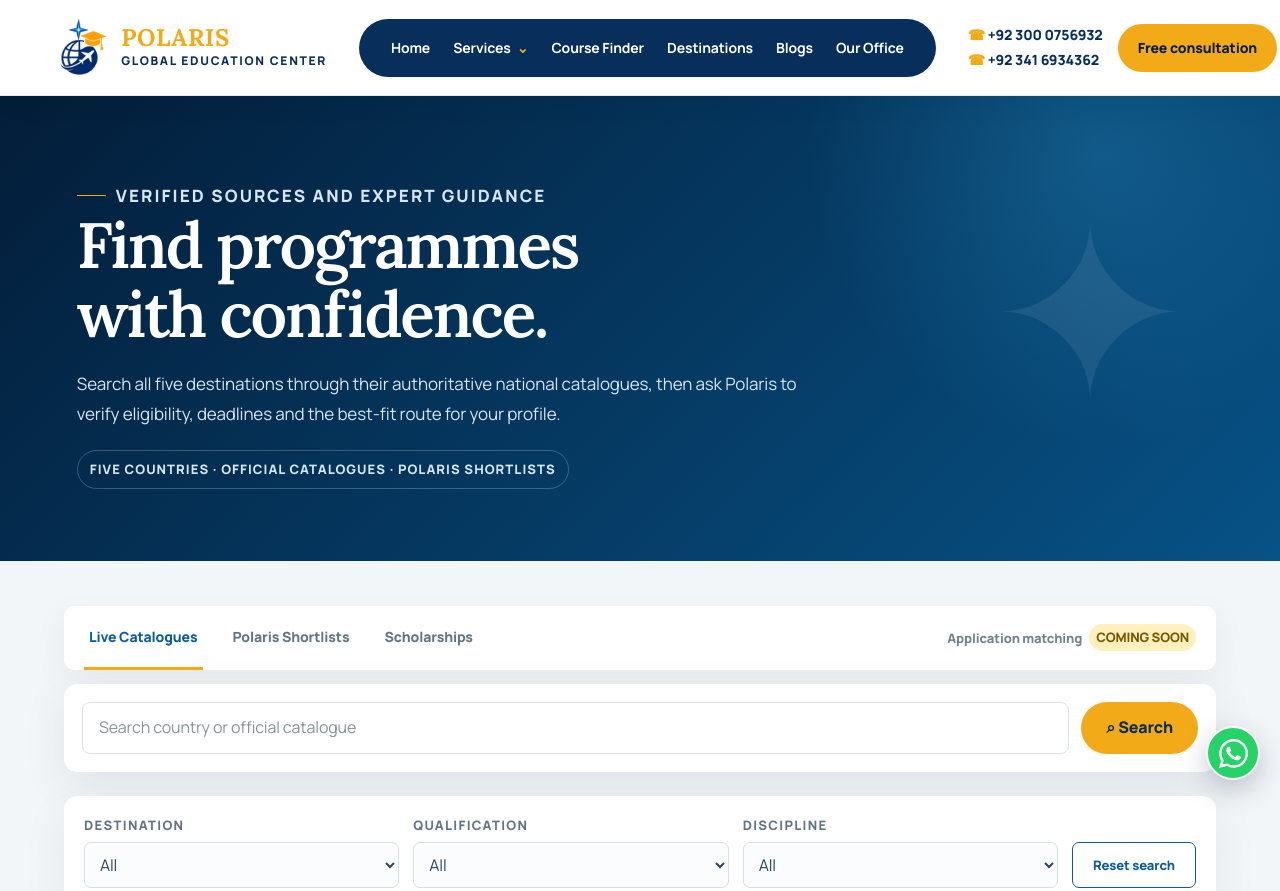
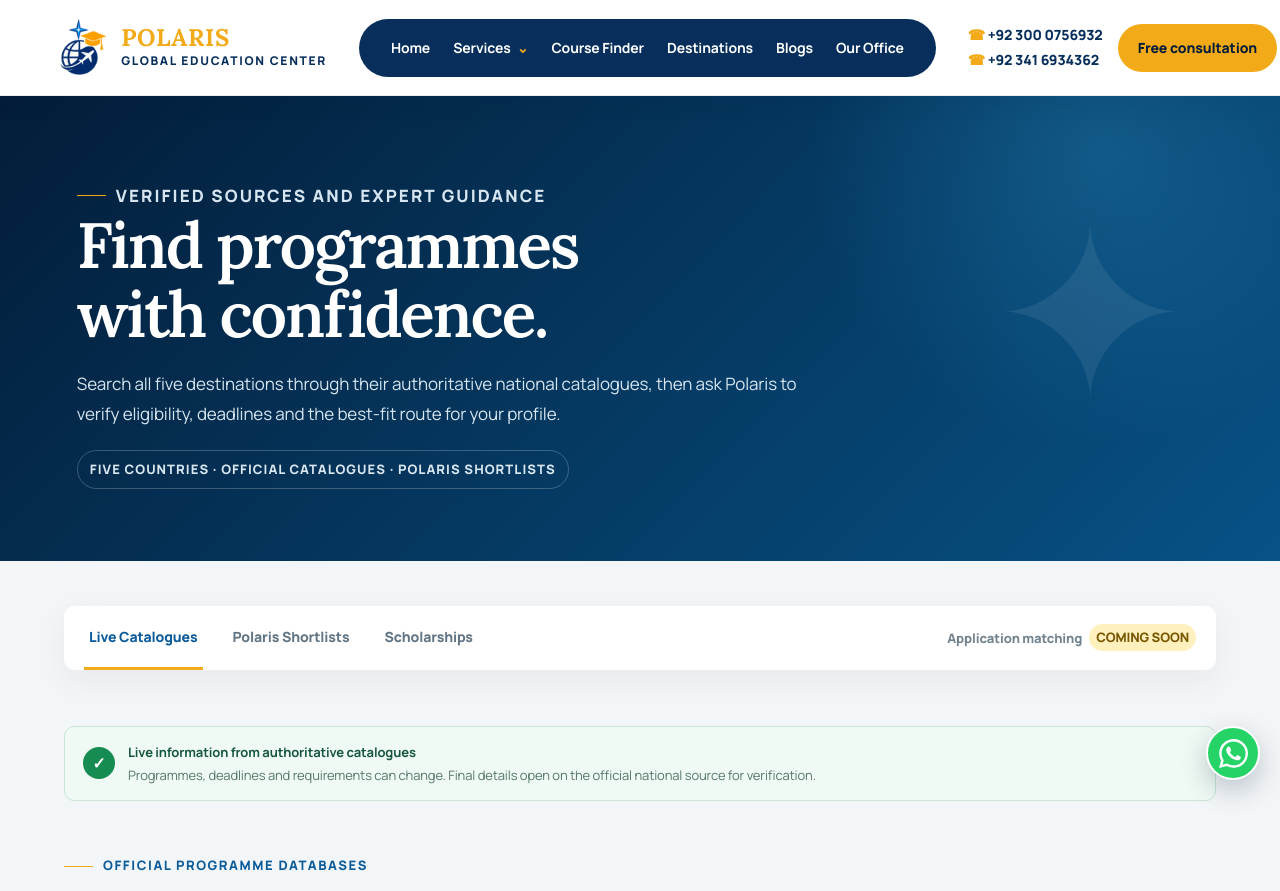
Before and after one commit to Umaircv/polaris-overseas-education, a Next.js app: page /course-finder in a window 1280 px wide. Shown: the top 891 px of the page. Built offline with nearby package versions, Linux system fonts and the light colour scheme.

Commit message:
Update course finder search flow

```diff
--- a/app/course-finder/course-finder.tsx
+++ b/app/course-finder/course-finder.tsx
@@ -1,9 +1,15 @@
 "use client";
 
-import { useEffect, useMemo, useState } from "react";
+import { useEffect, useMemo, useState, type FormEvent } from "react";
 import { courses, destinations, type Course } from "../site-data";
 
 type View = "live" | "shortlist" | "scholarships";
+type ShortlistFilters = {
+  country: string;
+  level: string;
+  discipline: string;
+  intake: string;
+};
 
 const officialCatalogues = [
   {
@@ -58,11 +64,11 @@
 const disciplines = ["Computer & IT", "Business & Management", "Engineering & Technology", "Health & Medicine", "Arts & Humanities"];
 
 export default function CourseFinder() {
-  const [query, setQuery] = useState("");
   const [country, setCountry] = useState("");
   const [level, setLevel] = useState("");
   const [discipline, setDiscipline] = useState("");
   const [intake, setIntake] = useState("");
+  const [appliedFilters, setAppliedFilters] = useState<ShortlistFilters | null>(null);
   const [sort, setSort] = useState("recommended");
   const [view, setView] = useState<View>("live");
   const [compare, setCompare] = useState<number[]>([]);
@@ -73,25 +79,19 @@
     setCountry(params.get("country") || "");
     setLevel(params.get("level") || "");
     setDiscipline(params.get("discipline") || "");
+    setIntake(params.get("intake") || "");
     const requestedView = params.get("view");
     if (requestedView === "scholarships") setView("scholarships");
     if (requestedView === "shortlist") setView("shortlist");
   }, []);
 
-  const filteredSources = useMemo(() => {
-    const term = query.trim().toLowerCase();
-    return officialCatalogues.filter((source) => {
-      const matchesCountry = !country || source.country === country;
-      const matchesText = !term || `${source.country} ${source.source} ${source.owner} ${source.coverage}`.toLowerCase().includes(term);
-      return matchesCountry && matchesText;
-    });
-  }, [country, query]);
-
   const filtered = useMemo(() => {
-    const term = query.trim().toLowerCase();
+    if (!appliedFilters) return [];
     const result = courses.filter((course) => {
-      const matchesText = !term || `${course.title} ${course.university} ${course.city} ${course.country}`.toLowerCase().includes(term);
-      return matchesText && (!country || course.country === country) && (!level || course.level === level) && (!discipline || course.discipline === discipline) && (!intake || course.intake === intake);
+      return (!appliedFilters.country || course.country === appliedFilters.country)
+        && (!appliedFilters.level || course.level === appliedFilters.level)
+        && (!appliedFilters.discipline || course.discipline === appliedFilters.discipline)
+        && (!appliedFilters.intake || course.intake === appliedFilters.intake);
     });
     return [...result].sort((a, b) => {
       if (sort === "university") return a.university.localeCompare(b.university);
@@ -99,24 +99,26 @@
       if (sort === "duration") return Number.parseInt(a.duration) - Number.parseInt(b.duration);
       return Number(Boolean(b.featured)) - Number(Boolean(a.featured));
     });
-  }, [query, country, level, discipline, intake, sort]);
+  }, [appliedFilters, sort]);
 
   const comparedCourses = compare.map((id) => courses.find((course) => course.id === id)).filter(Boolean) as Course[];
-  const focus = [level, discipline].filter(Boolean).join(" · ") || "All study levels and subjects";
-
   function toggleCompare(id: number) {
     setShowComparison(false);
     setCompare((current) => current.includes(id) ? current.filter((item) => item !== id) : current.length < 3 ? [...current, id] : current);
   }
 
-  function resetFilters() {
-    setQuery("");
-    setCountry("");
-    setLevel("");
-    setDiscipline("");
-    setIntake("");
-    setSort("recommended");
-    window.history.replaceState({}, "", "/course-finder");
+  function searchShortlist(event: FormEvent<HTMLFormElement>) {
+    event.preventDefault();
+    setAppliedFilters({ country, level, discipline, intake });
+    setCompare([]);
+    setShowComparison(false);
+
+    const params = new URLSearchParams({ view: "shortlist" });
+    if (country) params.set("country", country);
+    if (level) params.set("level", level);
+    if (discipline) params.set("discipline", discipline);
+    if (intake) params.set("intake", intake);
+    window.history.replaceState({}, "", `/course-finder?${params.toString()}`);
   }
 
   return (
@@ -128,58 +130,50 @@
         <span>Application matching <small>coming soon</small></span>
       </div>
 
-      {view !== "scholarships" && (
-        <div className="catalogue-searchbar">
-          <input value={query} onChange={(event) => setQuery(event.target.value)} placeholder={view === "live" ? "Search country or official catalogue" : "Search course, university, city or country"} aria-label="Search course finder" />
-          <button type="button">⌕ Search</button>
-        </div>
-      )}
-
       {view === "live" && (
         <div className="live-catalogue-view">
-          <div className="live-filter-panel">
-            <Filter label="Destination" value={country} onChange={setCountry} options={countries} />
-            <Filter label="Qualification" value={level} onChange={setLevel} options={levels} />
-            <Filter label="Discipline" value={discipline} onChange={setDiscipline} options={disciplines} />
-            <button type="button" onClick={resetFilters}>Reset search</button>
-          </div>
-
           <div className="source-confidence">
             <span aria-hidden="true">✓</span>
             <div><strong>Live information from authoritative catalogues</strong><small>Programmes, deadlines and requirements can change. Final details open on the official national source for verification.</small></div>
           </div>
 
           <div className="official-source-header">
-            <div><p className="eyebrow dark"><span /> Official programme databases</p><h2>{country ? `Explore ${country}` : "All five destinations"}</h2></div>
-            <p>Your focus: <strong>{focus}</strong></p>
+            <div><p className="eyebrow dark"><span /> Official programme databases</p><h2>All five destinations</h2></div>
+            <p><strong>Five countries</strong> · five official catalogues</p>
           </div>
 
-          {filteredSources.length ? (
           <div className="official-source-grid">
-              {filteredSources.map((source) => <OfficialSourceCard key={source.country} source={source} level={level} discipline={discipline} />)}
+            {officialCatalogues.map((source) => <OfficialSourceCard key={source.country} source={source} />)}
           </div>
-          ) : <NoResults onReset={resetFilters} />}
 
           <div className="catalogue-partner-note">
             <div><span aria-hidden="true">✦</span><div><strong>Need one shortlist instead of five databases?</strong><p>Send your qualification, subject and budget. Polaris will verify suitable programmes and return a focused shortlist.</p></div></div>
-            <a href={`https://wa.me/923416934362?text=${encodeURIComponent(`Hello Polaris Global Education Center, please prepare a verified programme shortlist. My preference is ${country || "any destination"}, ${level || "any level"}, ${discipline || "any subject"}.`)}`} target="_blank" rel="noreferrer">Request verified shortlist ↗</a>
+            <a href={`https://wa.me/923416934362?text=${encodeURIComponent("Hello Polaris Global Education Center, please prepare a verified programme shortlist for me.")}`} target="_blank" rel="noreferrer">Request verified shortlist ↗</a>
           </div>
         </div>
       )}
 
       {view === "shortlist" && (
         <div className="catalogue-layout">
-          <aside className="catalogue-filters">
+          <form className="catalogue-filters" onSubmit={searchShortlist}>
             <h2>Refine shortlist</h2>
             <Filter label="Destination" value={country} onChange={setCountry} options={countries} />
             <Filter label="Qualification" value={level} onChange={setLevel} options={levels} />
             <Filter label="Discipline" value={discipline} onChange={setDiscipline} options={disciplines} />
             <Filter label="Intake" value={intake} onChange={setIntake} options={["September", "October", "January"]} />
-            <button type="button" onClick={resetFilters}>Reset all filters</button>
-          </aside>
+            <button className="shortlist-search-button" type="submit">Search</button>
+          </form>
 
           <div className="catalogue-results">
             <div className="shortlist-disclaimer"><span>POLARIS SHORTLIST</span><p>Curated starting points, reviewed August 2026. Confirm current intake, fees and eligibility before applying.</p></div>
+            {!appliedFilters ? (
+              <div className="shortlist-start" aria-live="polite">
+                <span aria-hidden="true">⌕</span>
+                <h3>Choose your preferences.</h3>
+                <p>Select the filters that matter to you, then press <strong>Search</strong> to see your shortlist.</p>
+              </div>
+            ) : (
+              <>
                 <div className="catalogue-results-header">
                   <p><strong>{filtered.length}</strong> programme examples found</p>
                   <select value={sort} onChange={(event) => setSort(event.target.value)} aria-label="Sort results">
@@ -190,7 +184,9 @@
                   </select>
                 </div>
 
-            {filtered.length ? <div className="course-list">{filtered.map((course) => <CourseCard key={course.id} course={course} selected={compare.includes(course.id)} onCompare={toggleCompare} />)}</div> : <NoResults onReset={resetFilters} />}
+                {filtered.length ? <div className="course-list">{filtered.map((course) => <CourseCard key={course.id} course={course} selected={compare.includes(course.id)} onCompare={toggleCompare} />)}</div> : <NoResults />}
+              </>
+            )}
 
             {showComparison && comparedCourses.length > 1 && (
               <div className="comparison-panel">
@@ -231,8 +227,8 @@
   );
 }
 
-function OfficialSourceCard({ source, level, discipline }: { source: typeof officialCatalogues[number]; level: string; discipline: string }) {
-  const message = encodeURIComponent(`Hello Polaris Global Education Center, please help me search ${source.country}. I am interested in ${level || "any level"}, ${discipline || "any subject"}.`);
+function OfficialSourceCard({ source }: { source: typeof officialCatalogues[number] }) {
+  const message = encodeURIComponent(`Hello Polaris Global Education Center, please help me search programmes in ${source.country}.`);
   return (
     <article className="official-source-card">
       <div className="source-card-top"><img src={source.flagImage} alt={`${source.country} national flag`} /><small>OFFICIAL SOURCE</small></div>
@@ -263,6 +259,6 @@
   );
 }
 
-function NoResults({ onReset }: { onReset: () => void }) {
-  return <div className="no-results"><h3>No matching results.</h3><p>Try widening your filters or ask a Polaris counsellor for a personalised search.</p><button className="button button-dark" type="button" onClick={onReset}>Reset filters</button></div>;
+function NoResults() {
+  return <div className="no-results"><h3>No matching results.</h3><p>Change one or more filters and press Search again, or ask a Polaris counsellor for a personalised search.</p></div>;
 }
```
Lines whose indentation alone changed are shown as unchanged.
